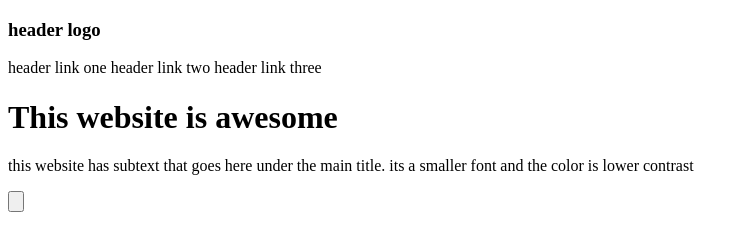
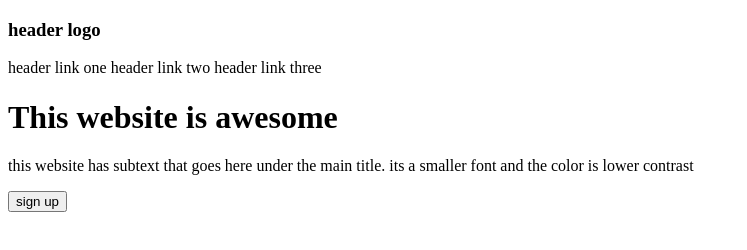
Before and after one commit to aidenscattergood/landing-page, a plain HTML site: page index.html in a window 1280 px wide. Shown: the whole page, without its empty margins (0-747 px from the left). Drawn offline with Linux system fonts and the light colour scheme.

Commit message:
Fix button

```diff
--- a/index.html
+++ b/index.html
@@ -14,6 +14,6 @@
 <a>header link three</a>
 <h1>This website is awesome</h1>
 <p>this website has subtext that goes here under the main title. its a smaller font and the color is lower contrast </p>
-<input type="button">
+<button>sign up</button>
 </div>
 </html>
```
